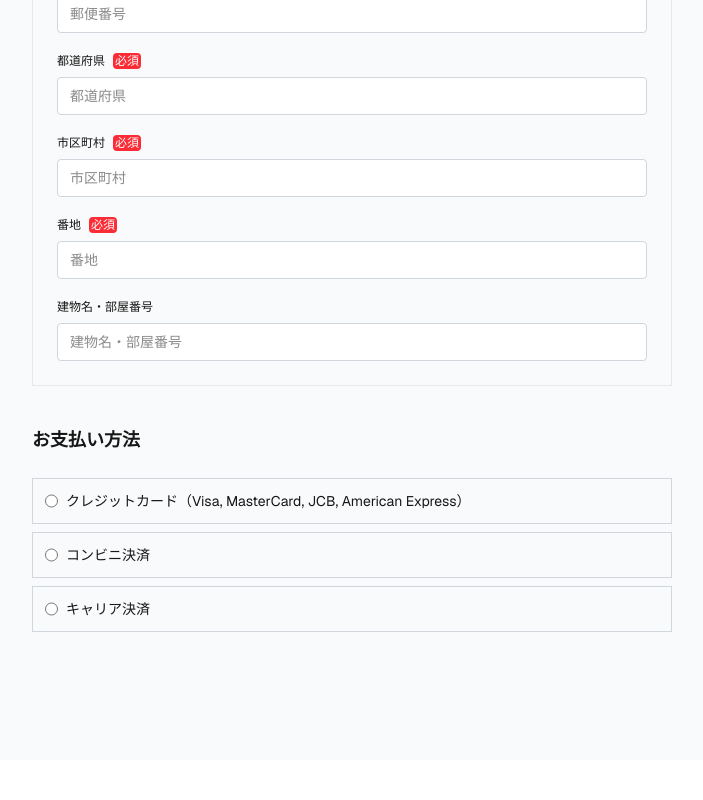
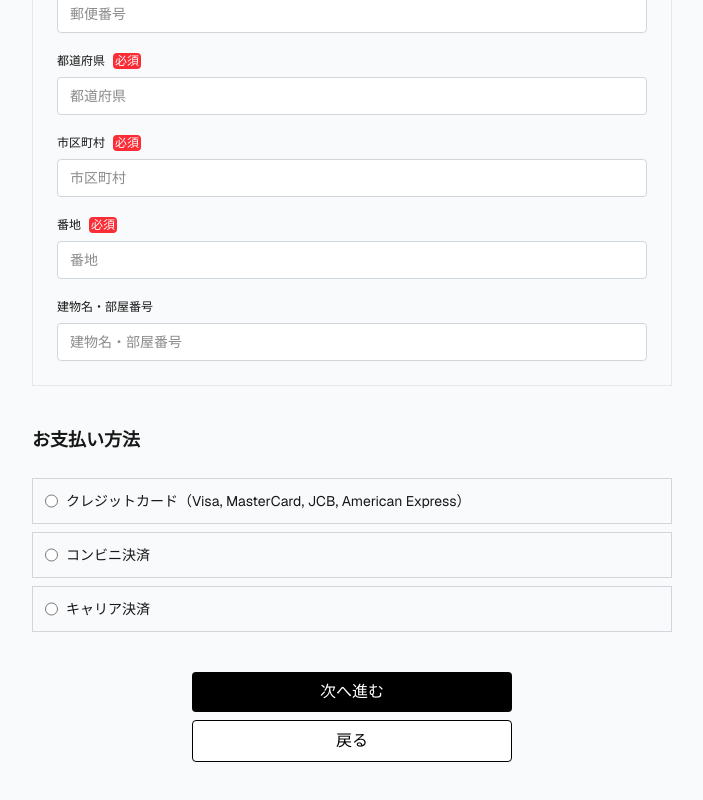
Before and after one commit to daisukemaki1003/Nagisa-assignment, a Next.js app: page / in a window 1280 px wide. Shown: the part 554-1354 px from the top of the page, without its empty margins (288-991 px from the left). Before the commit the page ends 1314 px from the top, so only its background shows below. Built offline with nearby package versions, Linux system fonts and the light colour scheme.

Commit message:
Add CustomButton component and integrate it into Home page for navigation

```diff
--- a/app/page.tsx
+++ b/app/page.tsx
@@ -1,3 +1,4 @@
+import {CustomButton} from "@/components/Button";
 import {CustomInput} from "@/components/Input";
 import {Message} from "@/components/Message";
 
@@ -12,8 +13,8 @@ export default function Home() {
           <section className="flex flex-col gap-6">
             <h2 className="text-lg font-bold">配送先情報</h2>
 
+            {/* 配送先情報フォーム */}
             <div className="flex flex-col gap-5 border border-gray-200 p-6">
-
               <Message variant="warning">
                 ※配送先住所に誤りがある場合は、住所不明のため配送不可となります。送付先ご住所・郵便番号に誤りがないか十分にご確認をお願いいたします。
               </Message>
@@ -51,6 +52,7 @@ export default function Home() {
             </div>
           </section>
 
+          {/* お支払い方法 */}
           <section className="flex flex-col gap-6">
             <h2 className="text-lg font-bold">お支払い方法</h2>
             <div className="flex flex-col gap-2">
@@ -71,6 +73,12 @@ export default function Home() {
               ))}
             </div>
           </section>
+
+          {/* フォームナビゲーションボタン */}
+          <div className="flex flex-col gap-2 max-w-xs mx-auto w-full">
+            <CustomButton>次へ進む</CustomButton>
+            <CustomButton variant="white">戻る</CustomButton>
+          </div>
 
         </form>
       </main>
--- /dev/null
+++ b/components/Button.tsx
@@ -0,0 +1,34 @@
+import type {ButtonHTMLAttributes} from "react";
+
+type CustomButtonProps = ButtonHTMLAttributes<HTMLButtonElement> & {
+  variant?: "black" | "white";
+};
+
+const VARIANT_CLASSNAME = {
+  black: "bg-black text-white hover:bg-black/80",
+  white: "bg-white text-black border border-black hover:bg-black/5",
+} as const;
+
+export const CustomButton = ({
+  className,
+  variant = "black",
+  ...rest
+}: CustomButtonProps) => {
+  const classes = [
+    "px-4",
+    "py-2",
+    "rounded-sm",
+    "transition-opacity",
+    "cursor-pointer",
+    VARIANT_CLASSNAME[variant]
+  ];
+
+  return (
+    <button
+      className={[...classes, className]
+        .filter(Boolean)
+        .join(" ")}
+      {...rest}
+    />
+  );
+};
```
